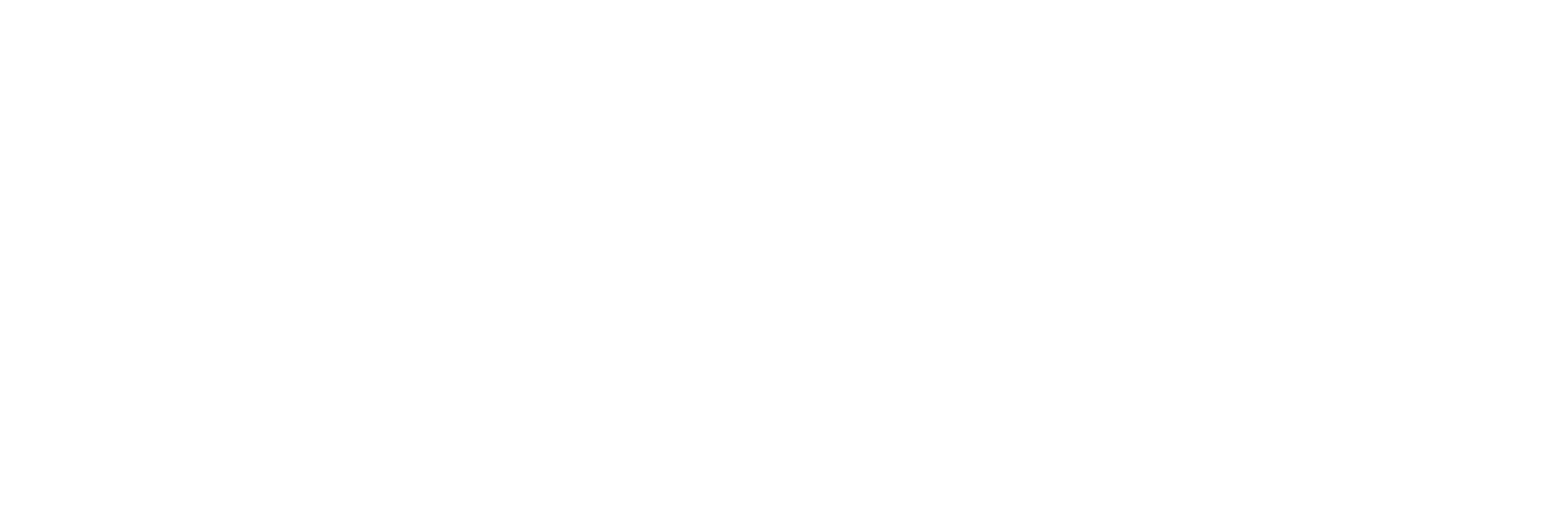
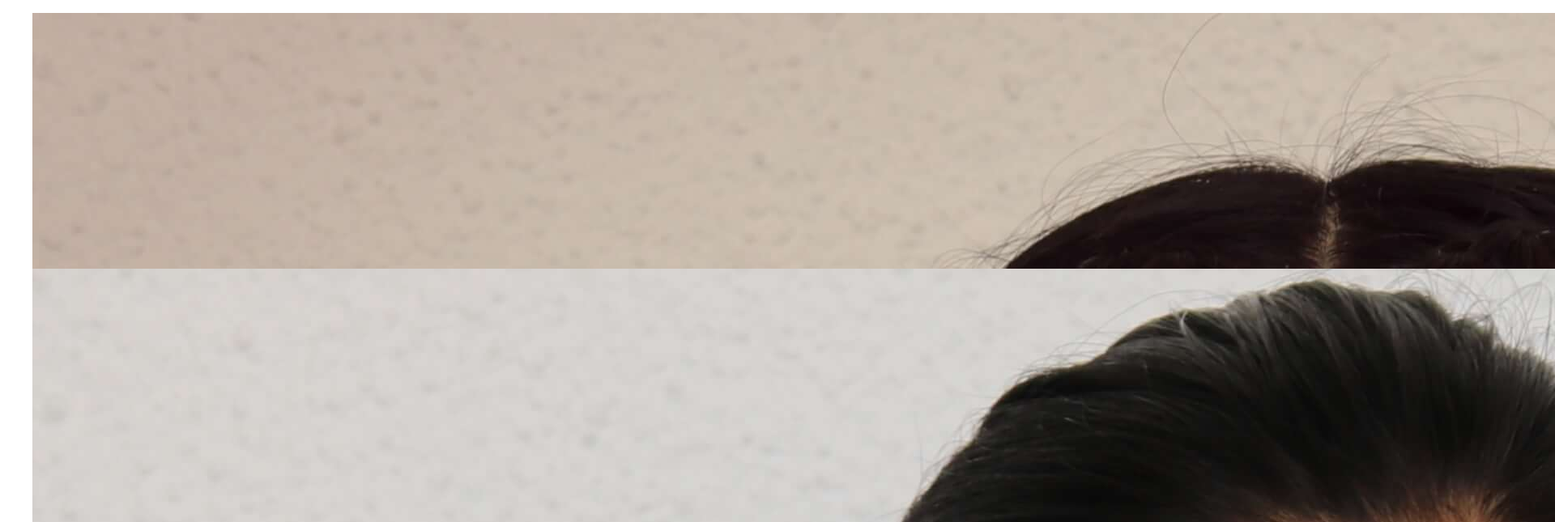
Before and after one commit to yelitzacho/Ejercicio-II---Nuestras-coders, a plain HTML site: page index.html in a window 1280 px wide. Shown: the top 645 px of the page at 81% size, 1920 px wide, since content can reach past the window. Drawn offline with Linux system fonts and the light colour scheme.

Commit message:
Colocando imagenes

```diff
--- a/assets/css/main.css
+++ b/assets/css/main.css
@@ -1,8 +1,16 @@
 body{
 	margin: 0;
 	padding: 0;
+	font-family: 'Courier', sans-serif;
 }
 
-section{
+.linea{
+	background-color: black;
+	height: 10px;
+	width: 30px;
+}
 
+.imagenes{
+	width: 300px;
+	height: 300px;
 }
--- a/assets/js/app.js
+++ b/assets/js/app.js
@@ -2,16 +2,41 @@ window.addEventListener( 'load', function (e){
 	e.preventDefault();
 
 	var contenedor = document.getElementById('contenedor');
+	/*
+	var section = document.createElement('section');
+	var titulo = document.createElement('h2');
+	var linea = document.createElement('hr');
+
+	titulo.innerText = "Nuestras coders";
+	titulo.appendChild(contenedor);
+
+	span.setAttribute('class','linea');
+	contenedor.appendChild(span);
+	*/
+	var coders = 	['Rossemary Madonado','Nadia Cuadros','Katherine Ortega',
+					'Flor Tello','Mitchell Rodríguez','Karin Alejo'];
 
 	for (var i = 1; i <= 6; i++){
 
+		var urlImg = 'assets/img/'+ i +'.png';
+		var div = document.createElement('div');
+		var figure = document.createElement('figure');
 		var img = document.createElement('img');
+		var figcaption = document.createElement('figcaption');
 		var span = document.createElement('span');
-		var figure = document.createElement('figure');
 
-		var coders = 	['Rossemary Madonado','Nadia Cuadros','Katherine Ortega',
-						'Flor Tello','Mitchell Rodríguez','Karin Alejo'];
+		img.setAttribute('src', urlImg);
+		img.setAttribute('class','img');
 
+		figure.appendChild(img);
+		figure.setAttribute('class','imagenes');
 
+		span.innerText = coders[i];
+		span.setAttribute('class','nombre-coder');
+		figcaption.appendChild(span);
+		figure.appendChild(figcaption);
+
+		div.appendChild(figure);
+		contenedor.appendChild(figure);
 	 }
 })
```
Also changed, not shown: assets/img/1.png (added), assets/img/2.png (renamed from assets/img/13.png), assets/img/26.png (deleted), assets/img/3.png, assets/img/4.png (renamed from assets/img/28.png), assets/img/5.png (renamed from assets/img/40.png), assets/img/6.png (renamed from assets/img/44.png).
